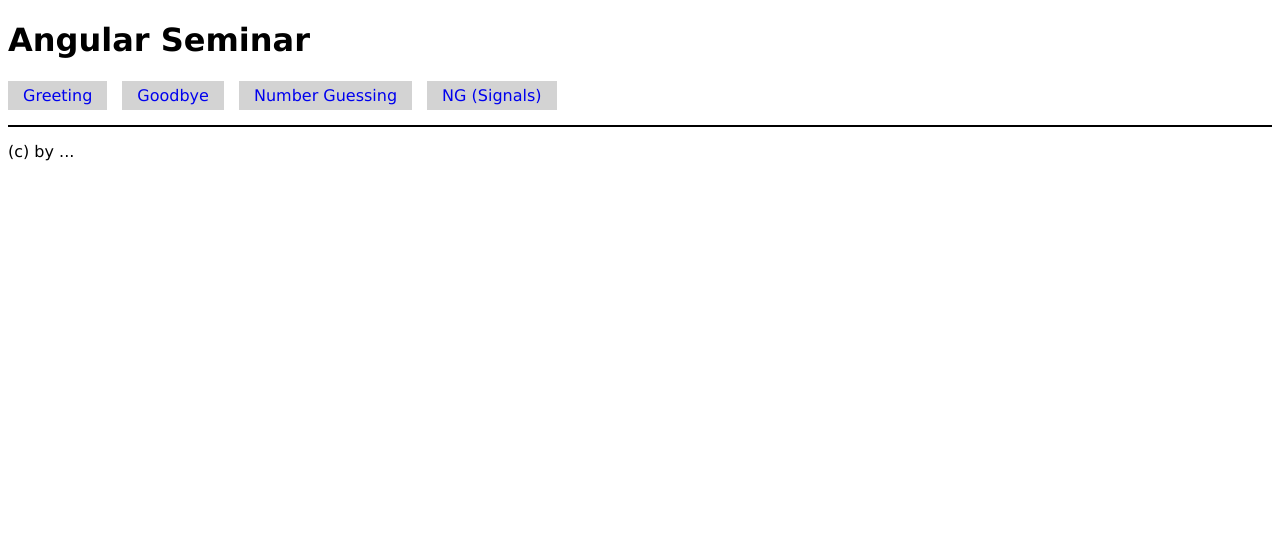
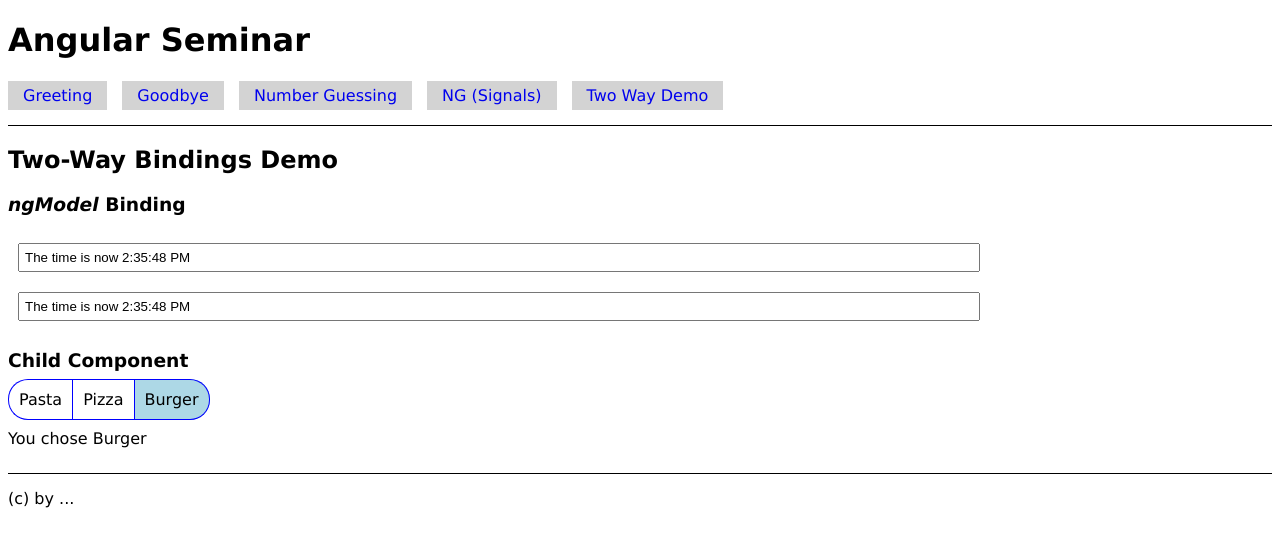
Before and after one commit to rstropek/2024-09-angular-training, an Angular app in the folder hello-angular/: page /two-way-demo in a window 1280 px wide. Before the commit this address led to /. Shown: the top 546 px of the page. Built offline with nearby package versions, Linux system fonts and the light colour scheme.

Commit message:
Two-way binding Frage

```diff
--- a/hello-angular/src/app/app.component.html
+++ b/hello-angular/src/app/app.component.html
@@ -5,6 +5,7 @@
   <a routerLink="/goodbye">Goodbye</a>
   <a routerLink="/number-guessing">Number Guessing</a>
   <a routerLink="/number-guessing-signals">NG (Signals)</a>
+  <a routerLink="/two-way-demo">Two Way Demo</a>
 </div>
 
 <router-outlet />
--- a/hello-angular/src/app/app.routes.ts
+++ b/hello-angular/src/app/app.routes.ts
@@ -3,11 +3,13 @@ import { GreetingComponent } from './greeting/greeting.component';
 import { GoodbyeComponent } from './goodbye/goodbye.component';
 import { NumberGuessingComponent } from './number-guessing/number-guessing.component';
 import { NumberGuessingSignalsComponent } from './number-guessing-signals/number-guessing-signals.component';
+import { TwoWayDemoComponent } from './two-way-bindings/two-way-demo/two-way-demo.component';
 
 export const routes: Routes = [
   { path: 'greeting', component: GreetingComponent },
   { path: 'goodbye', component: GoodbyeComponent },
   { path: 'number-guessing', component: NumberGuessingComponent },
   { path: 'number-guessing-signals', component: NumberGuessingSignalsComponent },
+  { path: 'two-way-demo', component: TwoWayDemoComponent },
   { path: '', pathMatch: 'full', redirectTo: '/number-guessing' }
 ];
--- /dev/null
+++ b/hello-angular/src/app/two-way-bindings/tripple-switcher/tripple-switcher.component.css
@@ -0,0 +1,26 @@
+div {
+  display:inline;
+  border-color: blue;
+  border-style: solid;
+  padding: 10px;
+  margin-bottom: 20px;
+  cursor: pointer;
+}
+
+div:first-child {
+  border-width: 1px 0 1px 1px;
+  border-radius: 20px 0 0 20px;
+}
+
+div:nth-child(2) {
+  border-width: 1px 1px 1px 1px;
+}
+
+div:last-child {
+  border-width: 1px 1px 1px 0;
+  border-radius: 0 20px 20px 0;
+}
+
+.selected {
+  background-color: lightblue;
+}
--- /dev/null
+++ b/hello-angular/src/app/two-way-bindings/tripple-switcher/tripple-switcher.component.html
@@ -0,0 +1,3 @@
+<div (click)="onClick($event)" [class.selected]="item1() == selection()">{{ item1() }}</div>
+<div (click)="onClick($event)" [class.selected]="item2() == selection()">{{ item2() }}</div>
+<div (click)="onClick($event)" [class.selected]="item3() == selection()">{{ item3() }}</div>
--- /dev/null
+++ b/hello-angular/src/app/two-way-bindings/tripple-switcher/tripple-switcher.component.ts
@@ -0,0 +1,28 @@
+import { Component, input, model } from '@angular/core';
+
+@Component({
+  selector: 'app-tripple-switcher',
+  standalone: true,
+  imports: [],
+  templateUrl: './tripple-switcher.component.html',
+  styleUrl: './tripple-switcher.component.css'
+})
+export class TrippleSwitcherComponent {
+  item1 = input<string>('');
+  item2 = input<string>('');
+  item3 = input<string>('');
+
+  selection = model<string | undefined>(undefined);
+
+  onClick(e: Event) {
+    const element = e.target as HTMLDivElement;
+
+    if (element.innerText === this.item1()) {
+      this.selection.set(this.item1());
+    } else if (element.innerText === this.item2()) {
+      this.selection.set(this.item2());
+    } else if (element.innerText === this.item3()) {
+      this.selection.set(this.item3());
+    }
+  }
+}
--- /dev/null
+++ b/hello-angular/src/app/two-way-bindings/two-way-demo/two-way-demo.component.css
@@ -0,0 +1,3 @@
+.switcher {
+  margin-bottom: 25px;
+}
--- /dev/null
+++ b/hello-angular/src/app/two-way-bindings/two-way-demo/two-way-demo.component.html
@@ -0,0 +1,17 @@
+<h2>Two-Way Bindings Demo</h2>
+
+<h3><i>ngModel</i> Binding</h3>
+
+<input type="text" name="ngModelBinding" [(ngModel)]="changingTextSignal"
+  style="width: 75%; margin: 10px; padding: 5px;" />
+<input type="text" name="ngModelBinding" [(ngModel)]="changingTextModel"
+  style="width: 75%; margin: 10px; padding: 5px;" />
+
+<h3>Child Component</h3>
+
+<div class="switcher">
+  <app-tripple-switcher item1="Pasta" item2="Pizza" item3="Burger" [(selection)]="selection"></app-tripple-switcher>
+  <div style="margin-top: 20px;">
+    You chose {{ selection() }}
+  </div>
+</div>
--- /dev/null
+++ b/hello-angular/src/app/two-way-bindings/two-way-demo/two-way-demo.component.ts
@@ -0,0 +1,34 @@
+import { Component, effect, model, OnDestroy, signal } from '@angular/core';
+import { FormsModule } from '@angular/forms';
+import { TrippleSwitcherComponent } from '../tripple-switcher/tripple-switcher.component';
+
+@Component({
+  selector: 'app-two-way-demo',
+  standalone: true,
+  imports: [FormsModule, TrippleSwitcherComponent],
+  templateUrl: './two-way-demo.component.html',
+  styleUrl: './two-way-demo.component.css'
+})
+export class TwoWayDemoComponent implements OnDestroy {
+  intervalId: any;
+
+  changingTextSignal = signal('');
+  changingTextModel = model('');
+
+  selection = model('Burger');
+
+  constructor() {
+    effect(() => {
+      console.log(this.changingTextSignal(), this.changingTextModel());
+    });
+
+    this.intervalId = setInterval(() => {
+      this.changingTextSignal.set(`The time is now ${new Date().toLocaleTimeString()}`);
+      this.changingTextModel.set(`The time is now ${new Date().toLocaleTimeString()}`);
+    }, 5000);
+  }
+
+  ngOnDestroy(): void {
+    clearInterval(this.intervalId);
+  }
+}
```
